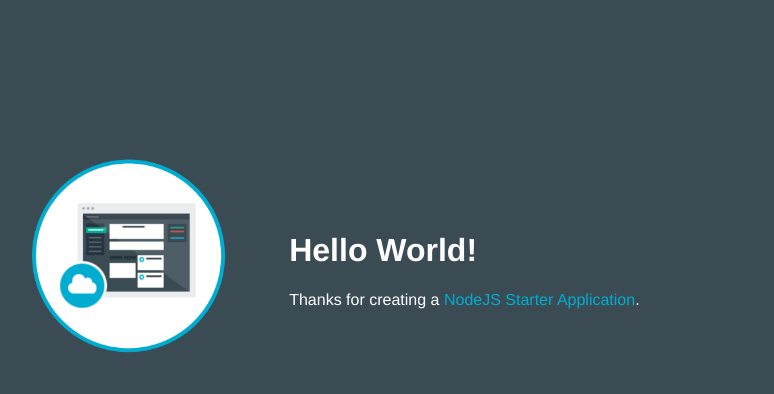
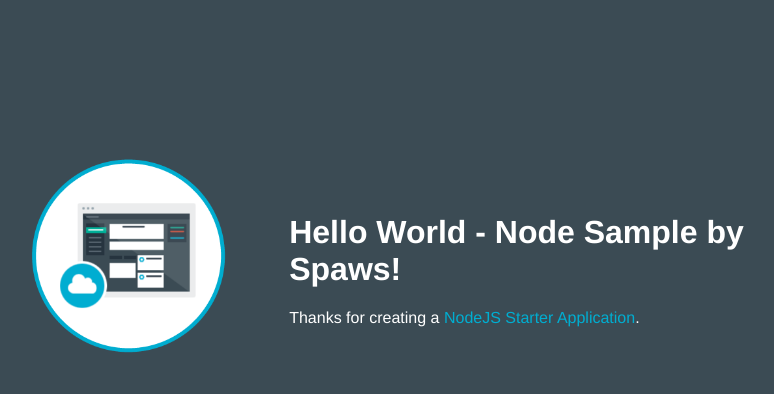
Before and after one commit to SlawomirPawlikowski/spaws-nodesample, a website: page public/index.html in a window 1280 px wide. Shown: the whole page, without its empty margins (253-1027 px from the left). Drawn offline with Linux system fonts and the light colour scheme.

Commit message:
Init message change

```diff
--- a/public/index.html
+++ b/public/index.html
@@ -16,7 +16,7 @@
           <img class = "newappIcon" src="images/newapp-icon.png">
         </td>
         <td>
-          <h1 id="message">Hello World!</h1>
+          <h1 id="message">Hello World - Node Sample by Spaws!</h1>
           <p class='description'></p> Thanks for creating a <span class = "blue">NodeJS Starter Application</span>.
         </td>
       </tr>
```
Also changed, not shown: 1 other file.
